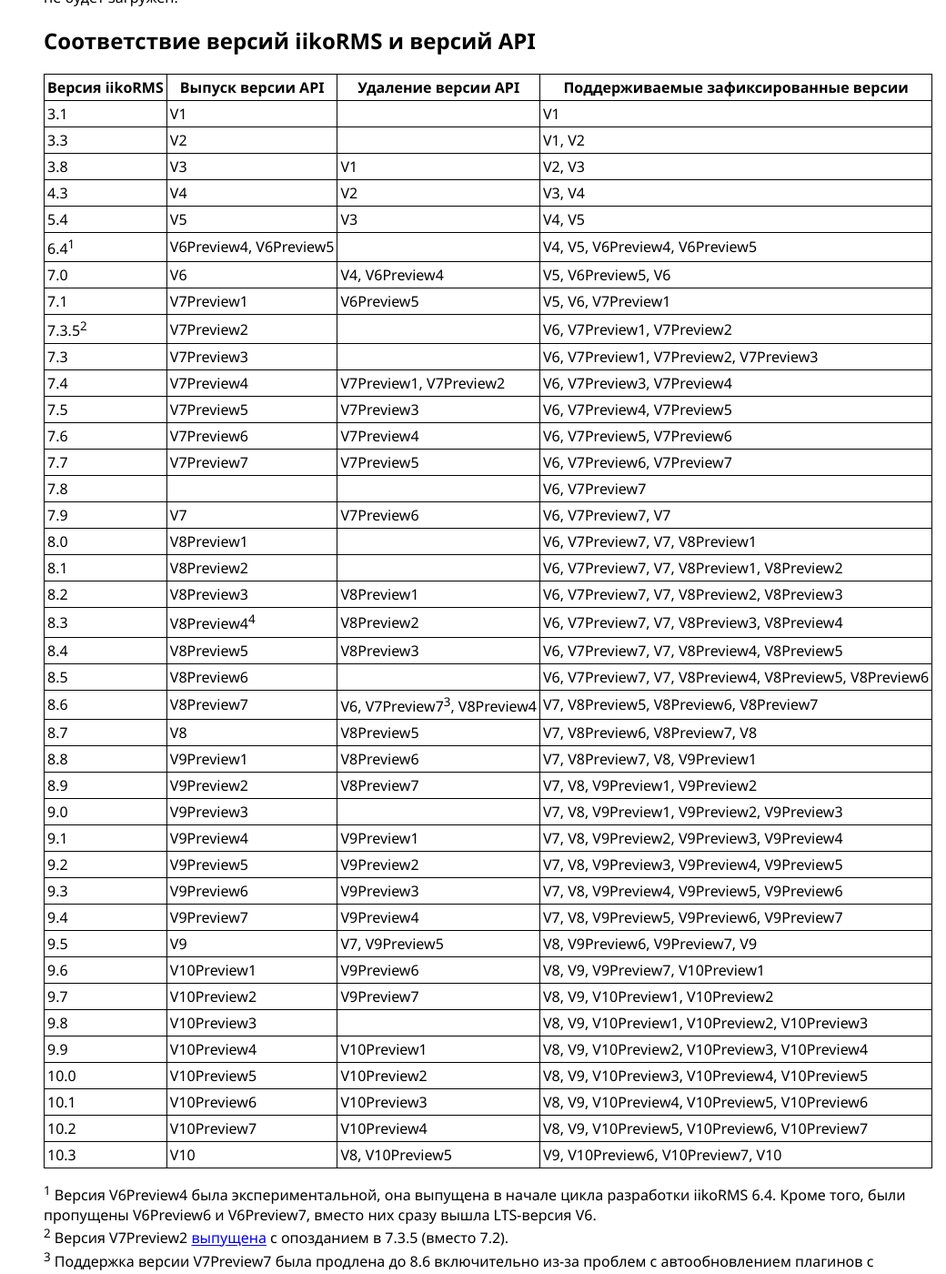
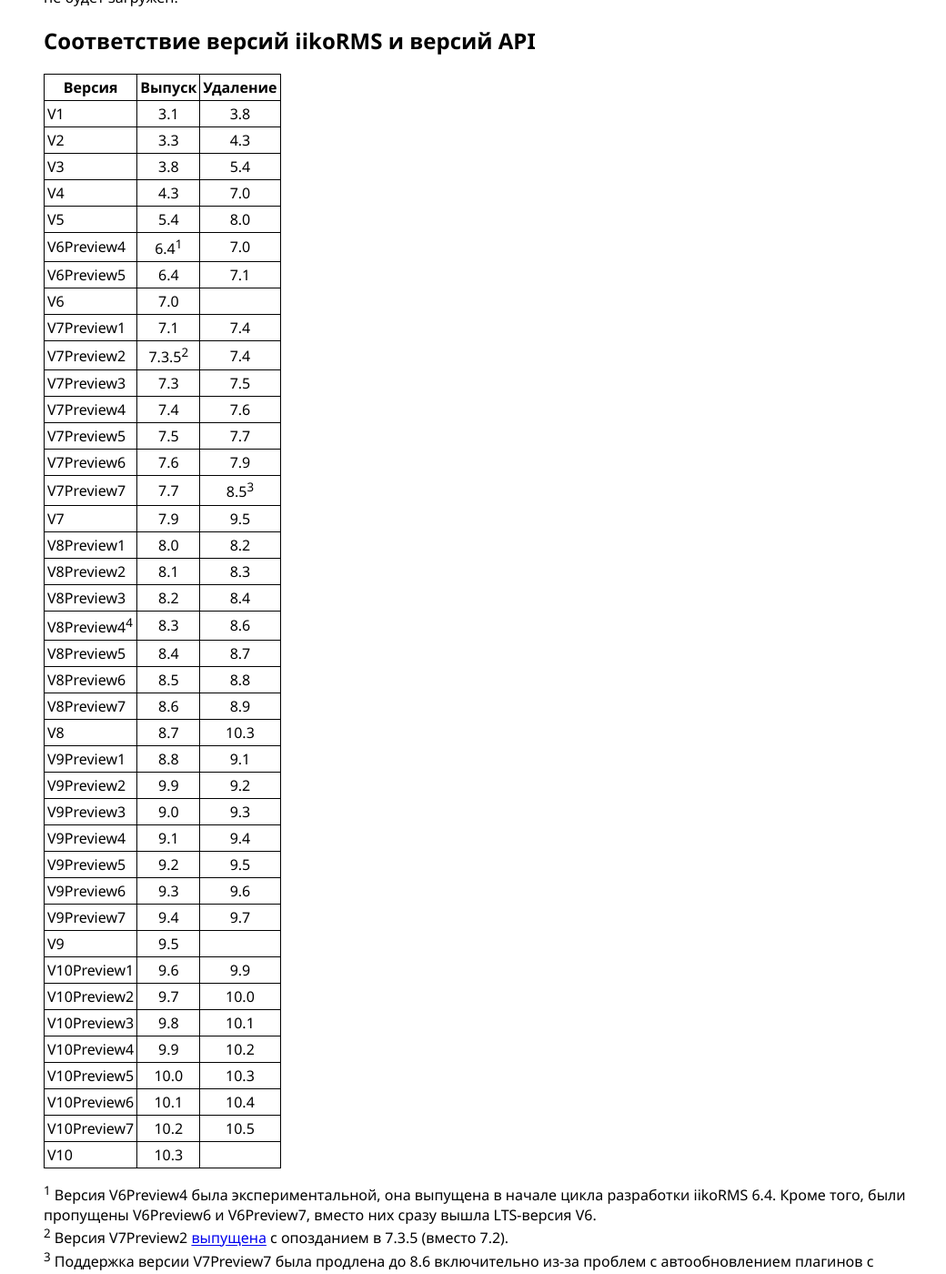
Before and after one commit to iiko/front.api.doc, a Jekyll site: the page built from versioning.md, in a window 1280 px wide and 1400 px high, scrolled down 2098 px. Shown: the whole window at 91% size, without its empty margins (240-1280 px from the left). Built offline with Jekyll 4.4.1, drawn with Linux system fonts in a browser that asks for light colours.

Commit message:
RMS-54742 Написать заметку о выпуске

```diff
--- a/versioning.md
+++ b/versioning.md
@@ -209,48 +209,48 @@
 
 ## Соответствие версий iikoRMS и версий API ##
 
-| Версия iikoRMS | Выпуск версии API      | Удаление версии API        | Поддерживаемые зафиксированные версии                  |
-|:-------------- |------------------------|----------------------------|--------------------------------------------------------|
-| 3.1            | V1                     |                            | V1                                                     |
-| 3.3            | V2                     |                            | V1, V2                                                 |
-| 3.8            | V3                     | V1                         | V2, V3                                                 |
-| 4.3            | V4                     | V2                         | V3, V4                                                 |
-| 5.4            | V5                     | V3                         | V4, V5                                                 |
-| 6.4<sup>1</sup>            | V6Preview4, V6Preview5 |                            | V4, V5, V6Preview4, V6Preview5                         |
-| 7.0            | V6                     | V4, V6Preview4             | V5, V6Preview5, V6                                     |
-| 7.1            | V7Preview1             | V6Preview5                 | V5, V6, V7Preview1                                     |
-| 7.3.5<sup>2</sup>          | V7Preview2             |                            | V6, V7Preview1, V7Preview2                             |
-| 7.3            | V7Preview3             |                            | V6, V7Preview1, V7Preview2, V7Preview3                 |
-| 7.4            | V7Preview4             | V7Preview1, V7Preview2     | V6, V7Preview3, V7Preview4                             |
-| 7.5            | V7Preview5             | V7Preview3                 | V6, V7Preview4, V7Preview5                             |
-| 7.6            | V7Preview6             | V7Preview4                 | V6, V7Preview5, V7Preview6                             |
-| 7.7            | V7Preview7             | V7Preview5                 | V6, V7Preview6, V7Preview7                             |
-| 7.8            |                        |                            | V6, V7Preview7                                         |
-| 7.9            | V7                     | V7Preview6                 | V6, V7Preview7, V7                                     |
-| 8.0            | V8Preview1             |                            | V6, V7Preview7, V7, V8Preview1                         |
-| 8.1            | V8Preview2             |                            | V6, V7Preview7, V7, V8Preview1, V8Preview2             |
-| 8.2            | V8Preview3             | V8Preview1                 | V6, V7Preview7, V7, V8Preview2, V8Preview3             |
-| 8.3            | V8Preview4<sup>4</sup>             | V8Preview2                 | V6, V7Preview7, V7, V8Preview3, V8Preview4             |
-| 8.4            | V8Preview5             | V8Preview3                 | V6, V7Preview7, V7, V8Preview4, V8Preview5             |
-| 8.5            | V8Preview6             |                            | V6, V7Preview7, V7, V8Preview4, V8Preview5, V8Preview6 |
-| 8.6            | V8Preview7             | V6, V7Preview7<sup>3</sup>, V8Preview4 | V7, V8Preview5, V8Preview6, V8Preview7                 |
-| 8.7            | V8                     | V8Preview5                 | V7, V8Preview6, V8Preview7, V8                         |
-| 8.8            | V9Preview1             | V8Preview6                 | V7, V8Preview7, V8, V9Preview1                         |
-| 8.9            | V9Preview2             | V8Preview7                 | V7, V8, V9Preview1, V9Preview2                         |
-| 9.0            | V9Preview3             |                            | V7, V8, V9Preview1, V9Preview2, V9Preview3             |
-| 9.1            | V9Preview4             | V9Preview1                 | V7, V8, V9Preview2, V9Preview3, V9Preview4             |
-| 9.2            | V9Preview5             | V9Preview2                 | V7, V8, V9Preview3, V9Preview4, V9Preview5             |
-| 9.3            | V9Preview6             | V9Preview3                 | V7, V8, V9Preview4, V9Preview5, V9Preview6             |
-| 9.4            | V9Preview7             | V9Preview4                 | V7, V8, V9Preview5, V9Preview6, V9Preview7             |
-| 9.5            | V9                     | V7, V9Preview5             | V8, V9Preview6, V9Preview7, V9                         |
-| 9.6            | V10Preview1            | V9Preview6                 | V8, V9, V9Preview7, V10Preview1                        |
-| 9.7            | V10Preview2            | V9Preview7                 | V8, V9, V10Preview1, V10Preview2                       |
-| 9.8            | V10Preview3            |                            | V8, V9, V10Preview1, V10Preview2, V10Preview3          |
-| 9.9            | V10Preview4            | V10Preview1                | V8, V9, V10Preview2, V10Preview3, V10Preview4          |
-| 10.0           | V10Preview5            | V10Preview2                | V8, V9, V10Preview3, V10Preview4, V10Preview5          |
-| 10.1           | V10Preview6            | V10Preview3                | V8, V9, V10Preview4, V10Preview5, V10Preview6          |
-| 10.2           | V10Preview7            | V10Preview4                | V8, V9, V10Preview5, V10Preview6, V10Preview7          |
-| 10.3           | V10                    | V8, V10Preview5            | V9, V10Preview6, V10Preview7, V10                      |
+| Версия      | Выпуск           | Удаление |
+| ----------  |:----------------:|:--------:|
+| V1          | 3.1              | 3.8      |
+| V2          | 3.3              | 4.3      |
+| V3          | 3.8              | 5.4      |
+| V4          | 4.3              | 7.0      |
+| V5          | 5.4              | 8.0      |
+| V6Preview4  | 6.4<sup>1</sup>  | 7.0      |
+| V6Preview5  | 6.4              | 7.1      |
+| V6          | 7.0              |          |
+| V7Preview1  | 7.1              | 7.4      |
+| V7Preview2  | 7.3.5<sup>2</sup>| 7.4      |
+| V7Preview3  | 7.3              | 7.5      |
+| V7Preview4  | 7.4              | 7.6      |
+| V7Preview5  | 7.5              | 7.7      |
+| V7Preview6  | 7.6              | 7.9      |
+| V7Preview7  | 7.7              | 8.5<sup>3</sup>      |
+| V7          | 7.9              | 9.5      |
+| V8Preview1  | 8.0              | 8.2      |
+| V8Preview2  | 8.1              | 8.3      |
+| V8Preview3  | 8.2              | 8.4      |
+| V8Preview4<sup>4</sup>  | 8.3              | 8.6      |
+| V8Preview5  | 8.4              | 8.7      |
+| V8Preview6  | 8.5              | 8.8      |
+| V8Preview7  | 8.6              | 8.9      |
+| V8          | 8.7              | 10.3     |
+| V9Preview1  | 8.8              | 9.1      |
+| V9Preview2  | 9.9              | 9.2      |
+| V9Preview3  | 9.0              | 9.3      |
+| V9Preview4  | 9.1              | 9.4      |
+| V9Preview5  | 9.2              | 9.5      |
+| V9Preview6  | 9.3              | 9.6      |
+| V9Preview7  | 9.4              | 9.7      |
+| V9          | 9.5              |          |
+| V10Preview1 | 9.6              | 9.9      |
+| V10Preview2 | 9.7              | 10.0     |
+| V10Preview3 | 9.8              | 10.1     |
+| V10Preview4 | 9.9              | 10.2     |
+| V10Preview5 | 10.0             | 10.3     |
+| V10Preview6 | 10.1             | 10.4     |
+| V10Preview7 | 10.2             | 10.5     |
+| V10         | 10.3             |          |
 {:.mbtablestyle}
 <sup>1</sup> Версия V6Preview4 была экспериментальной, она выпущена в начале цикла разработки iikoRMS 6.4. Кроме того, были пропущены V6Preview6 и V6Preview7, вместо них сразу вышла LTS-версия V6.
 <sup>2</sup> Версия V7Preview2 [выпущена](2020/05/28/v7preview2-release.html) с опозданием в 7.3.5 (вместо 7.2).
```
Also changed, not shown: _posts/2023-07-04-v8preview6-release.md (+2 -1 lines).
